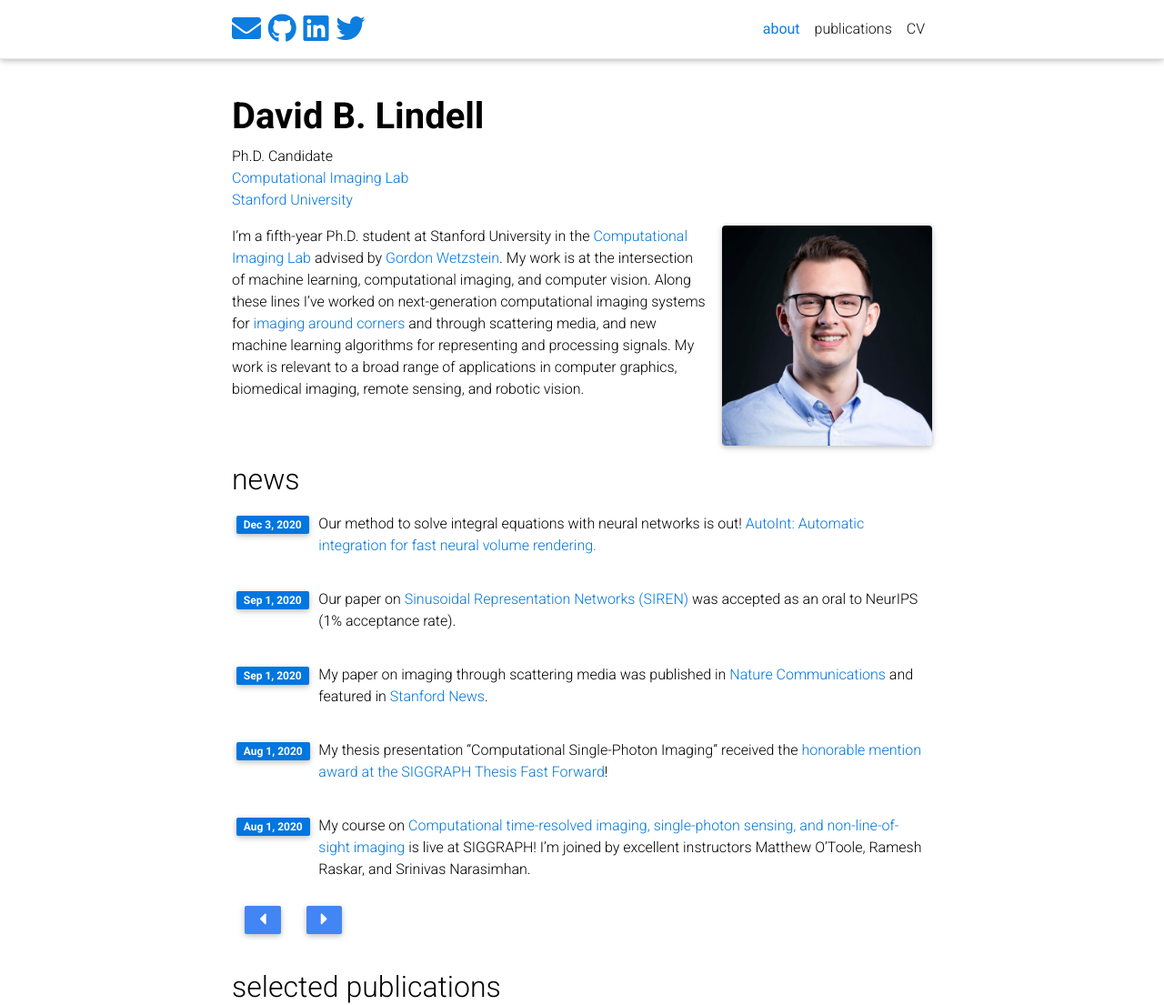
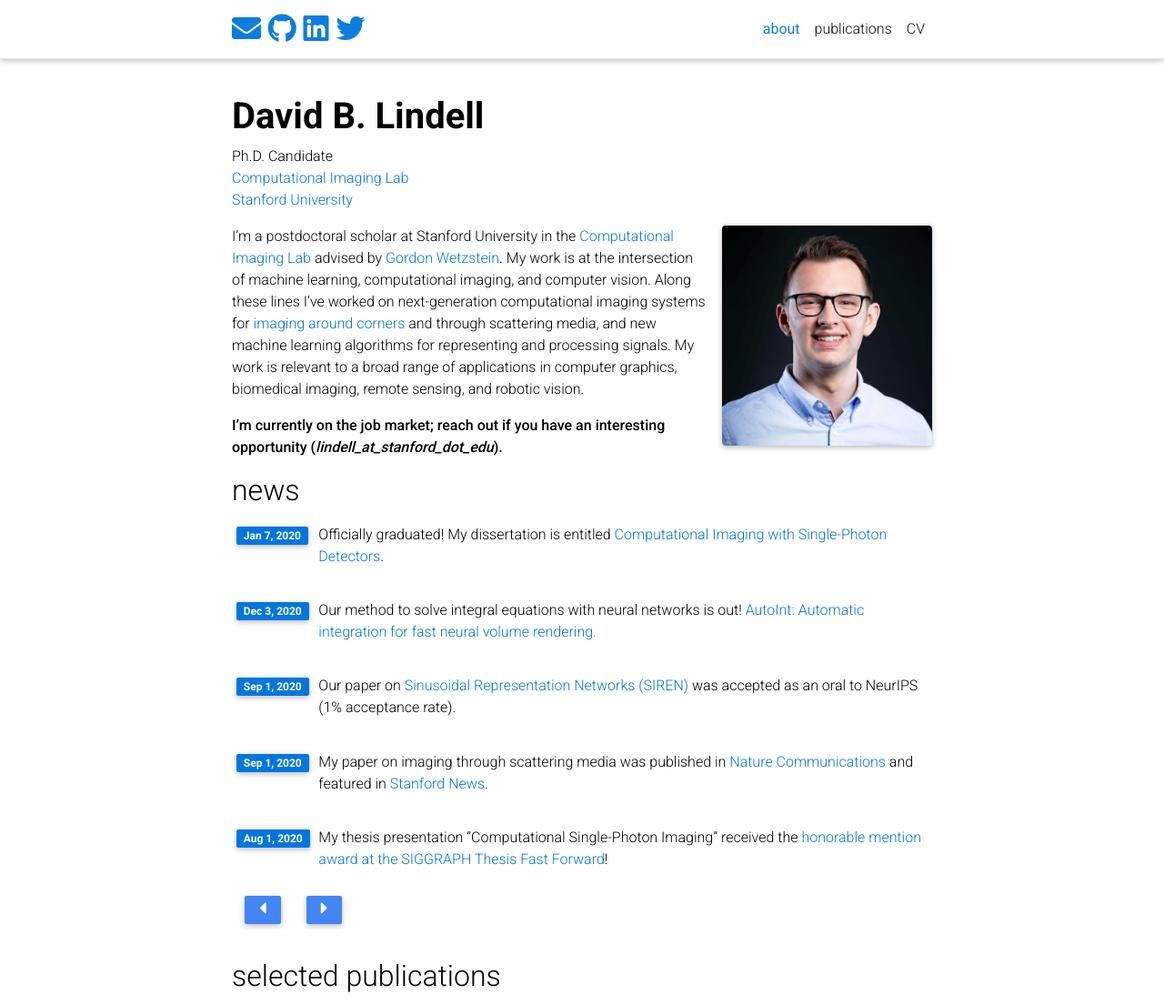
Before and after one commit to davelindell/davelindell.github.io, a Jekyll site: the page built from _pages/about.md, in a window 1280 px wide and 1290 px high, cut to the strip 0-1105 px from the top of the window. Shown: the whole strip at 91% size. Built offline with Jekyll 4.4.1, drawn with Linux system fonts in a browser that asks for light colours; nearby versions of some CDN libraries; a style sheet for code colours, icons or effects is not loaded.

Commit message:
update news & info

```diff
--- a/_data/news.yml
+++ b/_data/news.yml
@@ -1,3 +1,5 @@
+- date: 2020-1-07
+  content: Officially graduated! My dissertation is entitled <a href="https://stacks.stanford.edu/file/druid:xg952ns2082/thesis_final-augmented.pdf">Computational Imaging with Single-Photon Detectors</a>.
 - date: 2020-12-03
   content: Our method to solve integral equations with neural networks is out! <a href="/publications/autoint">AutoInt&#58; Automatic integration for fast neural volume rendering.</a>
 - date: 2020-09-01
--- a/_pages/about.md
+++ b/_pages/about.md
@@ -13,4 +13,6 @@ news: true  # includes a list of news items
 selected_papers: true # includes a list of papers marked as "selected={true}"
 ---
 
-I'm a fifth-year Ph.D. student at Stanford University in the [Computational Imaging Lab](http://www.computationalimaging.org/){:target="_blank"} advised by [Gordon Wetzstein](https://stanford.edu/~gordonwz/). My work is at the intersection of machine learning, computational imaging, and computer vision. Along these lines I've worked on next-generation computational imaging systems for [imaging around corners](http://go.ted.com/davidlindell/){:target="_blank"} and through scattering media, and new machine learning algorithms for representing and processing signals. My work is relevant to a broad range of applications in computer graphics, biomedical imaging, remote sensing, and robotic vision.
+I'm a postdoctoral scholar at Stanford University in the [Computational Imaging Lab](http://www.computationalimaging.org/){:target="_blank"} advised by [Gordon Wetzstein](https://stanford.edu/~gordonwz/). My work is at the intersection of machine learning, computational imaging, and computer vision. Along these lines I've worked on next-generation computational imaging systems for [imaging around corners](http://go.ted.com/davidlindell/){:target="_blank"} and through scattering media, and new machine learning algorithms for representing and processing signals. My work is relevant to a broad range of applications in computer graphics, biomedical imaging, remote sensing, and robotic vision.
+
+**I'm currently on the job market; reach out if you have an interesting opportunity (*lindell_at_stanford_dot_edu*).**
```
